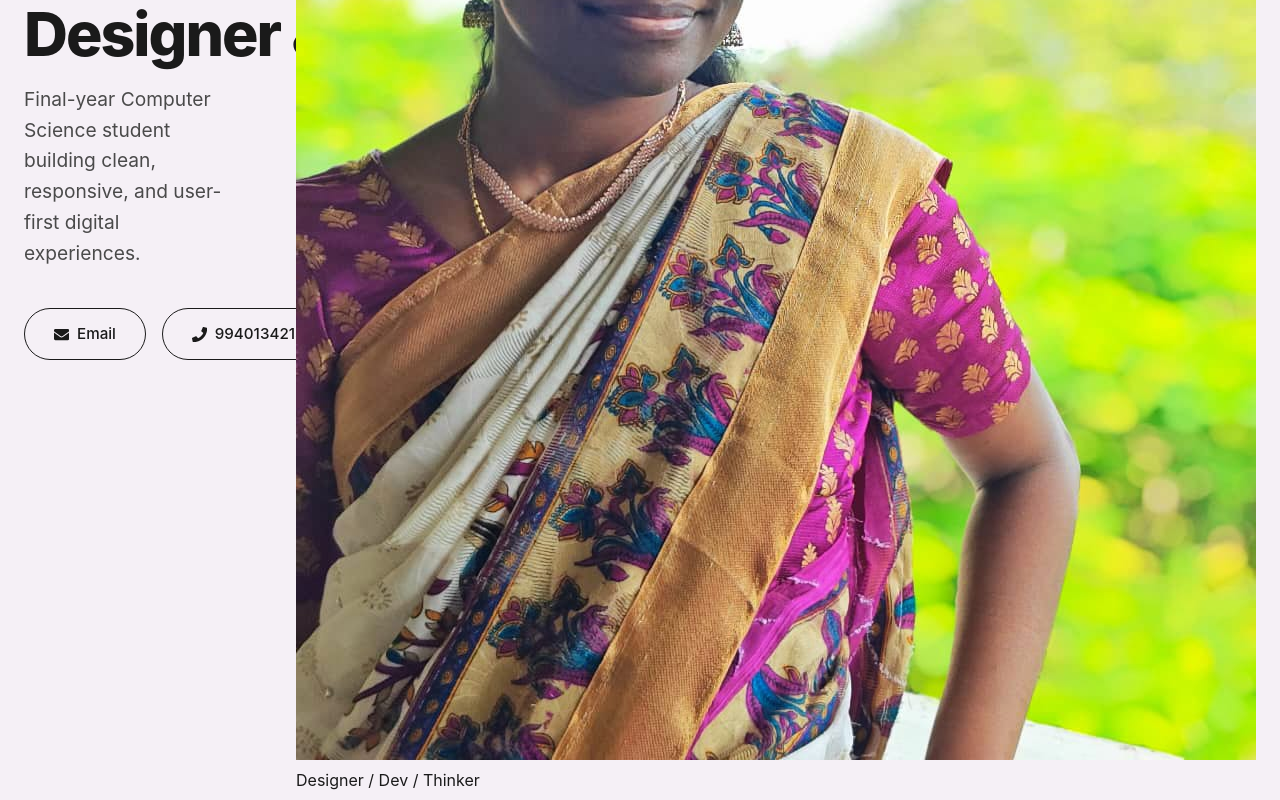
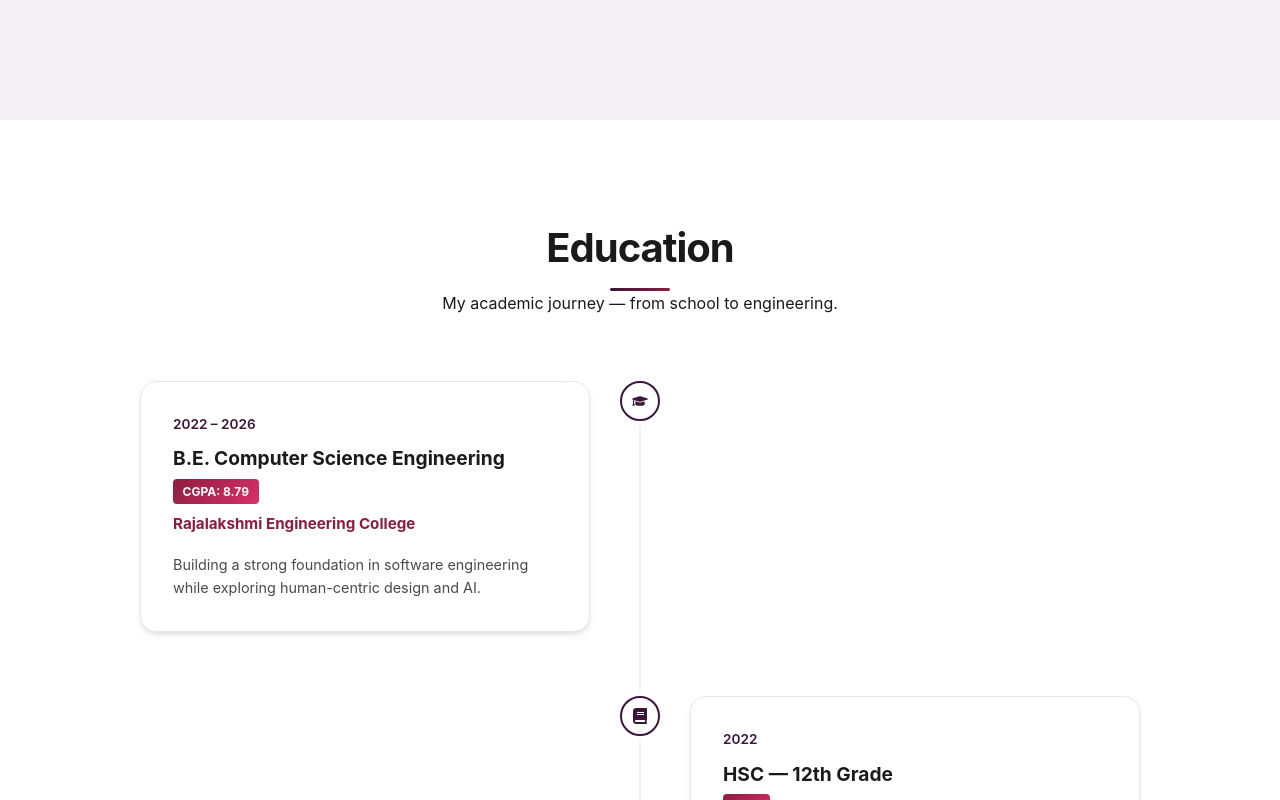
Before and after one commit to Maheswari-23/Maheswari_R_J_Portfolio, a React (Vite) app: page / in a window 1280 px wide. Shown: the part 680-1480 px from the top of the page. Built offline with nearby package versions, Linux system fonts and the light colour scheme.

Commit message:
feat: targeted hero and education updates

```diff
--- a/src/App.css
+++ b/src/App.css
@@ -786,6 +786,190 @@ body {
   font-size: 0.9rem;
 }
 
+
+/* --- THE POLAROID (HERO) --- */
+.polaroid-frame {
+  background: white;
+  padding: 1rem 1rem 2.5rem 1rem;
+  border-radius: 2px;
+  box-shadow:
+    0 1px 1px rgba(0,0,0,0.1),
+    0 2px 2px rgba(0,0,0,0.1),
+    0 4px 4px rgba(0,0,0,0.1),
+    0 8px 8px rgba(0,0,0,0.1);
+  transform: rotate(3deg);
+  position: relative;
+  z-index: 2;
+  transition: all 0.5s ease;
+  animation: float 6s ease-in-out infinite;
+}
+
+.polaroid-frame:hover {
+  transform: rotate(0deg) scale(1.05);
+  box-shadow: 0 20px 40px rgba(0,0,0,0.2);
+}
+
+.polaroid-photo {
+  width: 250px;
+  height: 280px;
+  overflow: hidden;
+  border: 1px solid rgba(0,0,0,0.05);
+}
+
+.polaroid-photo img {
+  width: 100%;
+  height: 100%;
+  object-fit: cover;
+}
+
+.polaroid-label {
+  position: absolute;
+  bottom: 0.8rem;
+  width: 100%;
+  text-align: center;
+  left: 0;
+  font-family: 'Outfit', sans-serif;
+  font-weight: 600;
+  color: #333;
+  font-size: 0.85rem;
+  letter-spacing: 1px;
+  text-transform: uppercase;
+}
+
+.hero-blob {
+  position: absolute;
+  border-radius: 50%;
+  filter: blur(60px);
+  z-index: 1;
+  pointer-events: none;
+}
+
+.hero-blob-1 {
+  width: 300px;
+  height: 300px;
+  background: radial-gradient(circle, rgba(219,48,105,0.4) 0%, transparent 70%);
+  top: -20px;
+  left: -50px;
+}
+
+.hero-blob-2 {
+  width: 200px;
+  height: 200px;
+  background: radial-gradient(circle, rgba(139,30,63,0.3) 0%, transparent 70%);
+  bottom: -10px;
+  right: -20px;
+}
+
+/* --- THE EDUCATION TIMELINE --- */
+.edu-section {
+  padding: 6rem 0;
+  background: var(--bg-light);
+}
+
+.edu-timeline {
+  position: relative;
+  max-width: 1000px;
+  margin: 4rem auto 0;
+}
+
+.edu-timeline-line {
+  position: absolute;
+  left: 50%;
+  transform: translateX(-50%);
+  width: 2px;
+  height: 100%;
+  background: rgba(0,0,0,0.05);
+}
+
+.edu-timeline-item {
+  position: relative;
+  width: 100%;
+  margin-bottom: 4rem;
+  display: flex;
+  justify-content: flex-end;
+}
+
+.edu-timeline-item.edu-left {
+  justify-content: flex-start;
+}
+
+.edu-dot {
+  position: absolute;
+  left: 50%;
+  top: 0;
+  transform: translateX(-50%);
+  width: 40px;
+  height: 40px;
+  background: white;
+  border: 2px solid var(--primary-color);
+  border-radius: 50%;
+  z-index: 3;
+  display: flex;
+  align-items: center;
+  justify-content: center;
+  color: var(--primary-color);
+  box-shadow: 0 0 0 5px white;
+}
+
+.edu-card {
+  width: 45%;
+  background: white;
+  padding: 2rem;
+  border-radius: 16px;
+  box-shadow: var(--shadow);
+  border: 1px solid var(--border-color);
+  position: relative;
+  transition: transform 0.3s ease;
+}
+
+.edu-card:hover {
+  transform: translateY(-5px);
+  border-color: var(--primary-color);
+}
+
+.edu-year {
+  display: block;
+  font-size: 0.85rem;
+  font-weight: 600;
+  color: var(--primary-color);
+  margin-bottom: 0.5rem;
+}
+
+.edu-title {
+  font-size: 1.2rem;
+  margin-bottom: 0.25rem;
+}
+
+.edu-score {
+  display: inline-block;
+  font-size: 0.75rem;
+  font-weight: 700;
+  background: var(--gradient-light);
+  color: white;
+  padding: 0.2rem 0.6rem;
+  border-radius: 4px;
+  margin-bottom: 0.5rem;
+}
+
+.edu-org {
+  font-size: 0.95rem;
+  color: var(--secondary-color);
+  margin-bottom: 1rem;
+}
+
+.edu-desc {
+  font-size: 0.9rem;
+  color: var(--text-secondary);
+  line-height: 1.6;
+}
+
+@media (max-width: 768px) {
+  .edu-timeline-line { left: 20px; transform: none; }
+  .edu-dot { left: 20px; transform: translateX(-50%); }
+  .edu-timeline-item { justify-content: flex-start; padding-left: 50px; }
+  .edu-card { width: 100%; }
+}
+
 /* RESPONSIVE DESIGN */
 @media (max-width: 1200px) {
   .container {
```
Also changed, not shown: src/assets/Contact_us_bro.png (added), src/assets/contact_illustration.png (added).
